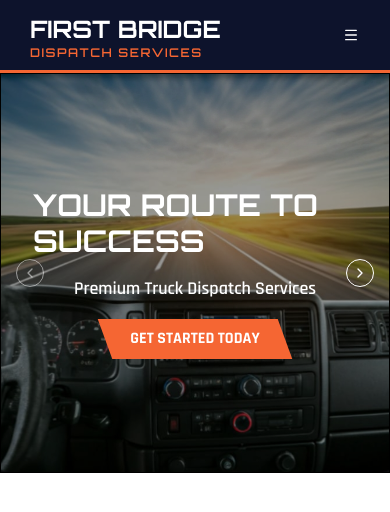
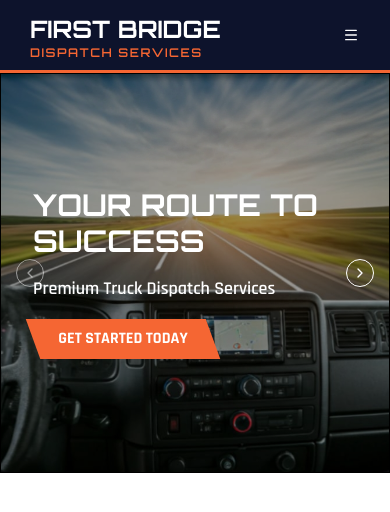
Before and after one commit to Fassam-Khan/firstbridgeus, a Next.js app: page / in a window 390 px wide. Shown: the top 512 px of the page. Built offline with nearby package versions, Linux system fonts and the light colour scheme.

Commit message:
changes in item

```diff
--- a/component/Hero.jsx
+++ b/component/Hero.jsx
@@ -14,8 +14,9 @@ const Hero = () => {
 
         <CarouselContent>
 
+
           <CarouselItem className=" w-full bg-[url('/hero1.jpeg')] p-3  bg-cover bg-center   h-[400px]  "  >
-            <div className='border flex flex-col gap-4 h-full justify-center items-center md:items-start !p-8 bg-[#00000067]'>
+            <div className='border flex flex-col gap-4 h-full justify-center  !p-8 bg-[#00000067]'>
               <h1 className='md:text-5xl text-3xl  font-[Orbitron] text-white font-bold'>YOUR ROUTE TO SUCCESS</h1>
               <p className='text-white md:text-2xl text-lg font-semibold'>Premium Truck Dispatch Services</p>
               <button className="bg-[var(--primary-color)] text-white px-8 !py-2 skew-x-[20deg] md:w-[250px] w-[180px]">
@@ -29,8 +30,9 @@ const Hero = () => {
 
 
           </CarouselItem>
+
           <CarouselItem className=" w-full bg-[url('/hero1.jpeg')] p-3  bg-cover bg-center   h-[400px]  "  >
-            <div className='border flex flex-col gap-4 h-full justify-center items-center  !p-8 bg-[#00000067]'>
+            <div className='border flex flex-col gap-4 h-full justify-center  !p-8 bg-[#00000067]'>
               <h1 className='md:text-5xl text-3xl  font-[Orbitron] text-white font-bold'>YOUR ROUTE TO SUCCESS</h1>
               <p className='text-white md:text-2xl text-lg font-semibold'>Premium Truck Dispatch Services</p>
               <button className="bg-[var(--primary-color)] text-white px-8 !py-2 skew-x-[20deg] md:w-[250px] w-[180px]">
```
